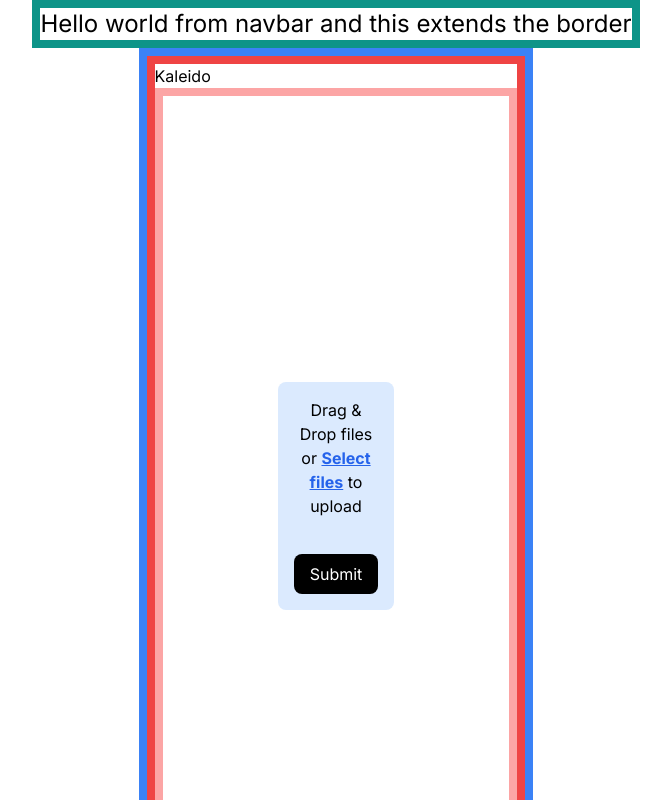
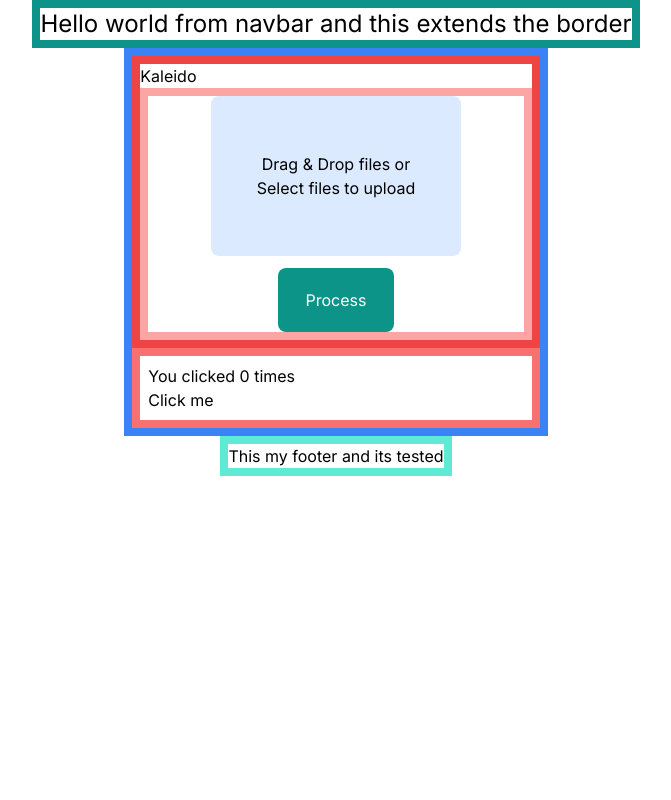
Before and after one commit to suriyaprakhash/kaleido, a Next.js app: page / in a window 1280 px wide. Shown: the top 800 px of the page, without its empty margins (304-975 px from the left). Built offline with nearby package versions, Linux system fonts and the light colour scheme.

Commit message:
updated css for the drag and drop

```diff
--- a/src/app/components/dragAndDrop.tsx
+++ b/src/app/components/dragAndDrop.tsx
@@ -4,10 +4,12 @@ export default function DragAndDrop() {
   const [dragActive, setDragActive] = useState<boolean>(false);
   const inputRef = useRef<any>(null);
   const [files, setFiles] = useState<any>([]);
+  const [errorMessage, setErrorMessage] = useState<string>('');
 
   function handleChange(e: any) {
     e.preventDefault();
     console.log("File has been added");
+    setErrorMessage('');
     if (e.target.files && e.target.files[0]) {
       console.log(e.target.files);
       for (let i = 0; i < e.target.files["length"]; i++) {
@@ -19,11 +21,22 @@ export default function DragAndDrop() {
   async function handleSubmitFile() {
     if (files.length === 0) {
       // no file has been submitted
+      setFiles([]);
+      setErrorMessage('No files attached');
     } else {
       // write submit logic here
       // fs.readFileSync(files.pat)
+      if (files.length > 1) {
+        setFiles([]);
+        setErrorMessage('More than one file attached');
+      } else if (files[0].type === 'application/json') {
         const jsonData = await readFile(files[0])
         console.log(jsonData)
+        setErrorMessage('');
+      } else {
+        setFiles([]);
+        setErrorMessage('Not a json file');
+      }
     }
   }
 
@@ -51,40 +64,41 @@ export default function DragAndDrop() {
     });
   };
 
-  function handleDrop(e: any) {
-    e.preventDefault();
-    e.stopPropagation();
+  function handleDrop(event: any) {
+    event.preventDefault();
+    event.stopPropagation();
     setDragActive(false);
-    if (e.dataTransfer.files && e.dataTransfer.files[0]) {
-      for (let i = 0; i < e.dataTransfer.files["length"]; i++) {
-        setFiles((prevState: any) => [...prevState, e.dataTransfer.files[i]]);
+    if (event.dataTransfer?.files && event.dataTransfer.files[0]) {
+      for (let i = 0; i < event.dataTransfer.files["length"]; i++) {
+        setFiles((prevState: any) => [...prevState, event.dataTransfer?.files[i]]);
       }
     }
   }
 
-  function handleDragLeave(e: any) {
-    e.preventDefault();
-    e.stopPropagation();
+  function handleDragLeave(event: any) {
+    event.preventDefault();
+    event.stopPropagation();
     setDragActive(false);
   }
 
-  function handleDragOver(e: any) {
-    e.preventDefault();
-    e.stopPropagation();
+  function handleDragOver(event: any) {
+    event.preventDefault();
+    event.stopPropagation();
     setDragActive(true);
   }
 
-  function handleDragEnter(e: any) {
-    e.preventDefault();
-    e.stopPropagation();
+  function handleDragEnter(event: any) {
+    event.preventDefault();
+    event.stopPropagation();
     setDragActive(true);
   }
 
-  function removeFile(fileName: any, idx: any) {
+  function removeFile(fileName: string, idx: number) {
     const newArr = [...files];
     newArr.splice(idx, 1);
     setFiles([]);
     setFiles(newArr);
+    setErrorMessage('');
   }
 
   function openFileExplorer() {
@@ -93,11 +107,12 @@ export default function DragAndDrop() {
   }
 
   return (
-    <div className="flex items-center justify-center h-screen">
+    <div className="flex flex-col items-center justify-center">
+      {/* <div className="flex flex-row"> */}
       <form
-        className={`${
-          dragActive ? "bg-blue-400" : "bg-blue-100"
-        }  p-4 w-1/3 rounded-lg  min-h-[10rem] text-center flex flex-col items-center justify-center`}
+        className={`${dragActive ? "bg-blue-400" : "bg-blue-100"
+          }  p-8 w-2/3 rounded-lg  min-h-[10rem] text-center flex flex-col items-center justify-center
+          hover:bg-blue-200 hover:animate-pulse`}
         onDragEnter={handleDragEnter}
         onSubmit={(e) => e.preventDefault()}
         onDrop={handleDrop}
@@ -110,24 +125,30 @@ export default function DragAndDrop() {
           className="hidden"
           ref={inputRef}
           type="file"
-          multiple={true}
+          multiple={false}
           onChange={handleChange}
-          accept=".xlsx,.xls,image/*,.doc, .docx,.ppt, .pptx,.txt,.pdf"
+          accept=".json"
         />
 
-        <p>
-          Drag & Drop files or{" "}
-          <span
-            className="font-bold text-blue-600 cursor-pointer"
-            onClick={openFileExplorer}
-          >
-            <u>Select files</u>
-          </span>{" "}
+        <p onClick={openFileExplorer}>
+          Drag & Drop files or
+          Select files
           to upload
         </p>
+      </form>
 
-        <div className="flex flex-col items-center p-3">
-          {files.map((file: any, idx: any) => (
+      <button
+          className="bg-teal-600 rounded-lg p-5 mt-3 w-auto"
+          onClick={handleSubmitFile}
+        >
+          <span className="p-2 text-white">Process</span>
+        </button>
+
+      {errorMessage.length == 0 ? null :
+          <div className="bg-red-700 text-white opacity-50 rounded-xl p-2 mt-3 w-auto">{errorMessage}</div>
+        }
+
+      {files.map((file: File, idx: number) => (
         <div key={idx} className="flex flex-row space-x-5">
           <span>{file.name}</span>
           <span
@@ -139,14 +160,5 @@ export default function DragAndDrop() {
         </div>
       ))}
     </div>
-
-        <button
-          className="bg-black rounded-lg p-2 mt-3 w-auto"
-          onClick={handleSubmitFile}
-        >
-          <span className="p-2 text-white">Submit</span>
-        </button>
-      </form>
-    </div>
   );
 }
```
Lines whose indentation alone changed are shown as unchanged.
